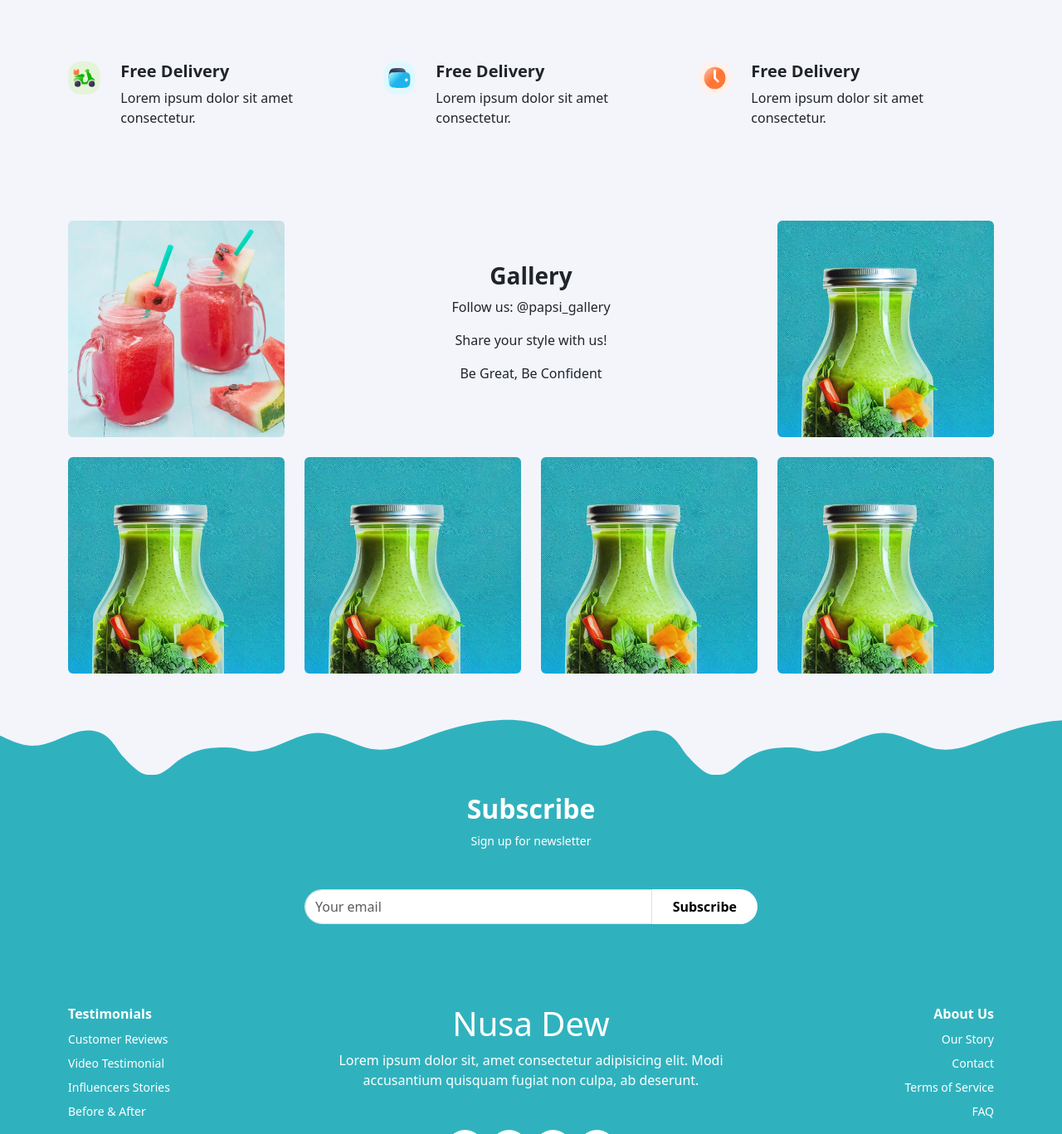
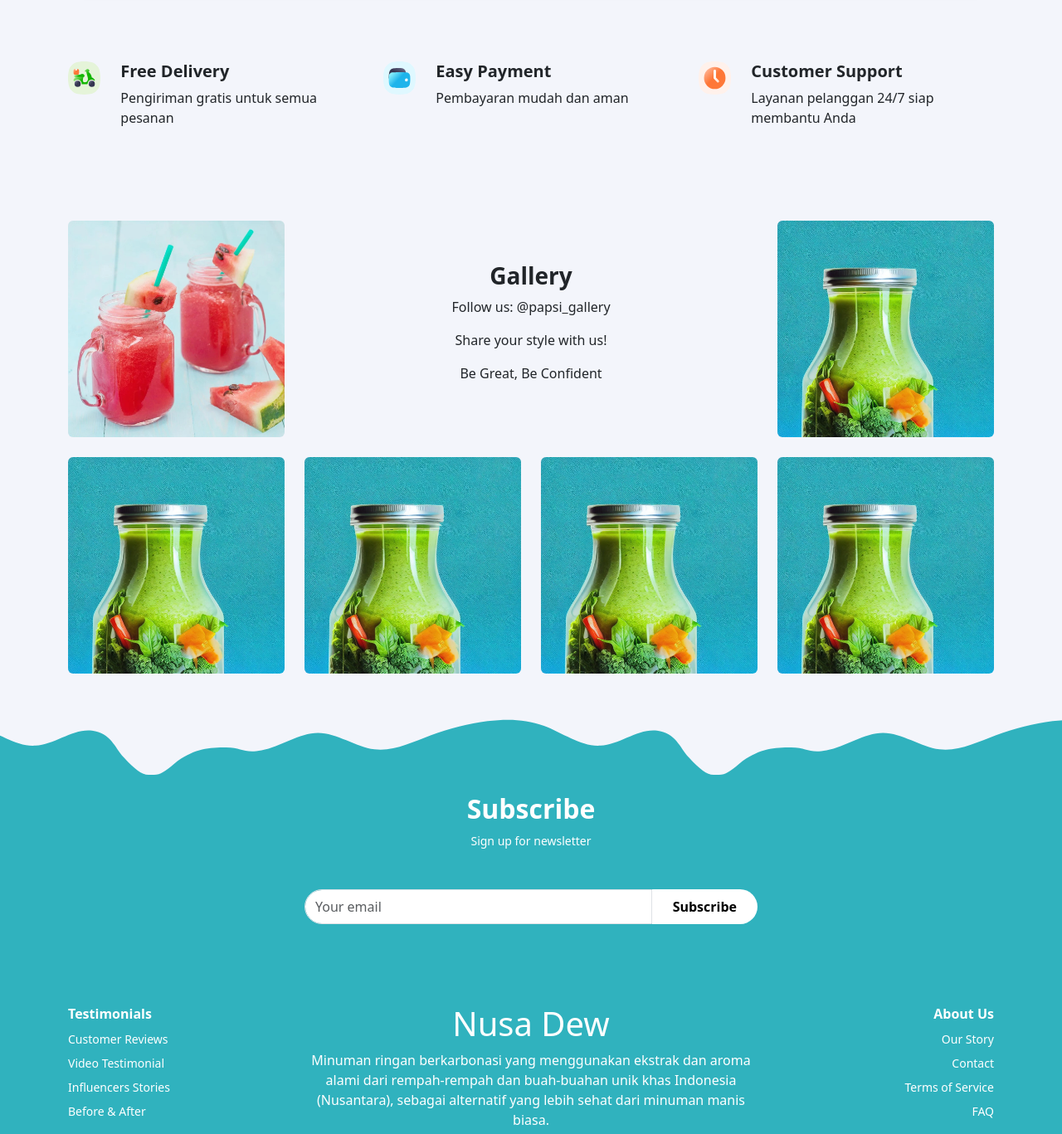
Before and after one commit to YueLearningCode/papsi_project, a plain HTML site: page index.html in a window 1280 px wide. Shown: the part 4808-6175 px from the top of the page at 83% size. Drawn offline with nearby package versions, Linux system fonts and the light colour scheme.

Commit message:
no lorem

```diff
--- a/index.html
+++ b/index.html
@@ -103,14 +103,14 @@
 
                             <!-- TESTIMONIAL -->
                             <li class="nav-item ">
-                                <a class="nav-link" href="testimonial.html" >
+                                <a class="nav-link" href="testimonial.html">
                                     Testimonial
                                 </a>
                             </li>
 
                             <!-- ABOUT US -->
                             <li class="nav-item ">
-                                <a class="nav-link" href="about.html" >
+                                <a class="nav-link" href="about.html">
                                     About Us
                                 </a>
                             </li>
@@ -158,21 +158,21 @@
 
                             <!-- SHOP -->
                             <li class="nav-item">
-                                <a class="nav-link" href="shop.html" >
+                                <a class="nav-link" href="shop.html">
                                     Shop
                                 </a>
                             </li>
 
                             <!-- TESTIMONIAL -->
                             <li class="nav-item">
-                                <a class="nav-link" href="testimonial.html" >
+                                <a class="nav-link" href="testimonial.html">
                                     Testimonial
                                 </a>
                             </li>
 
                             <!-- ABOUT US -->
                             <li class="nav-item">
-                                <a class="nav-link" href="about.html" >
+                                <a class="nav-link" href="about.html">
                                     About Us
                                 </a>
                             </li>
@@ -655,7 +655,7 @@
                         </div>
                         <div class="col-lg-10 col-12 text-lg-start text-center">
                             <h5 class="fw-bold">Free Delivery</h5>
-                            <p>Lorem ipsum dolor sit amet consectetur.</p>
+                            <p>Pengiriman gratis untuk semua pesanan</p>
                         </div>
                     </div>
                 </div>
@@ -665,8 +665,8 @@
                             <img class="img-fluid" src="image/imgi_46_policy-2.svg" alt="">
                         </div>
                         <div class="col-lg-10 col-12 text-lg-start text-center">
-                            <h5 class="fw-bold">Free Delivery</h5>
-                            <p>Lorem ipsum dolor sit amet consectetur.</p>
+                            <h5 class="fw-bold">Easy Payment</h5>
+                            <p>Pembayaran mudah dan aman</p>
                         </div>
                     </div>
                 </div>
@@ -676,8 +676,8 @@
                             <img class="img-fluid" src="image/imgi_47_policy-3.svg" alt="">
                         </div>
                         <div class="col-lg-10 col-12 text-lg-start text-center">
-                            <h5 class="fw-bold">Free Delivery</h5>
-                            <p>Lorem ipsum dolor sit amet consectetur.</p>
+                            <h5 class="fw-bold">Customer Support</h5>
+                            <p>Layanan pelanggan 24/7 siap membantu Anda</p>
                         </div>
                     </div>
                 </div>
@@ -741,8 +741,10 @@
             <div class="row py-5 my-5">
                 <div class="col-12 d-md-none text-center mb-5">
                     <h1>Nusa Dew</h1>
-                    <p>Lorem ipsum dolor sit, amet consectetur adipisicing elit. Modi accusantium quisquam fugiat non
-                        culpa, ab deserunt.</p>
+                    <p>Minuman ringan berkarbonasi yang menggunakan ekstrak dan aroma alami dari rempah-rempah dan
+                        buah-buahan unik khas Indonesia (Nusantara), sebagai alternatif yang lebih sehat dari minuman
+                        manis biasa.
+                    </p>
                     <div class="row justify-content-center mt-5">
                         <div class="col-auto px-1">
                             <a style="line-height: normal;" href="#"
@@ -782,8 +784,10 @@
                 </div>
                 <div class="col-6 d-md-block d-none text-center">
                     <h1>Nusa Dew</h1>
-                    <p>Lorem ipsum dolor sit, amet consectetur adipisicing elit. Modi accusantium quisquam fugiat non
-                        culpa, ab deserunt.</p>
+                    <p>Minuman ringan berkarbonasi yang menggunakan ekstrak dan aroma alami dari rempah-rempah dan
+                        buah-buahan unik khas Indonesia (Nusantara), sebagai alternatif yang lebih sehat dari minuman
+                        manis biasa.
+                    </p>
                     <div class="row justify-content-center mt-5">
                         <div class="col-auto px-1">
                             <a style="line-height: normal;" href="#"
```
